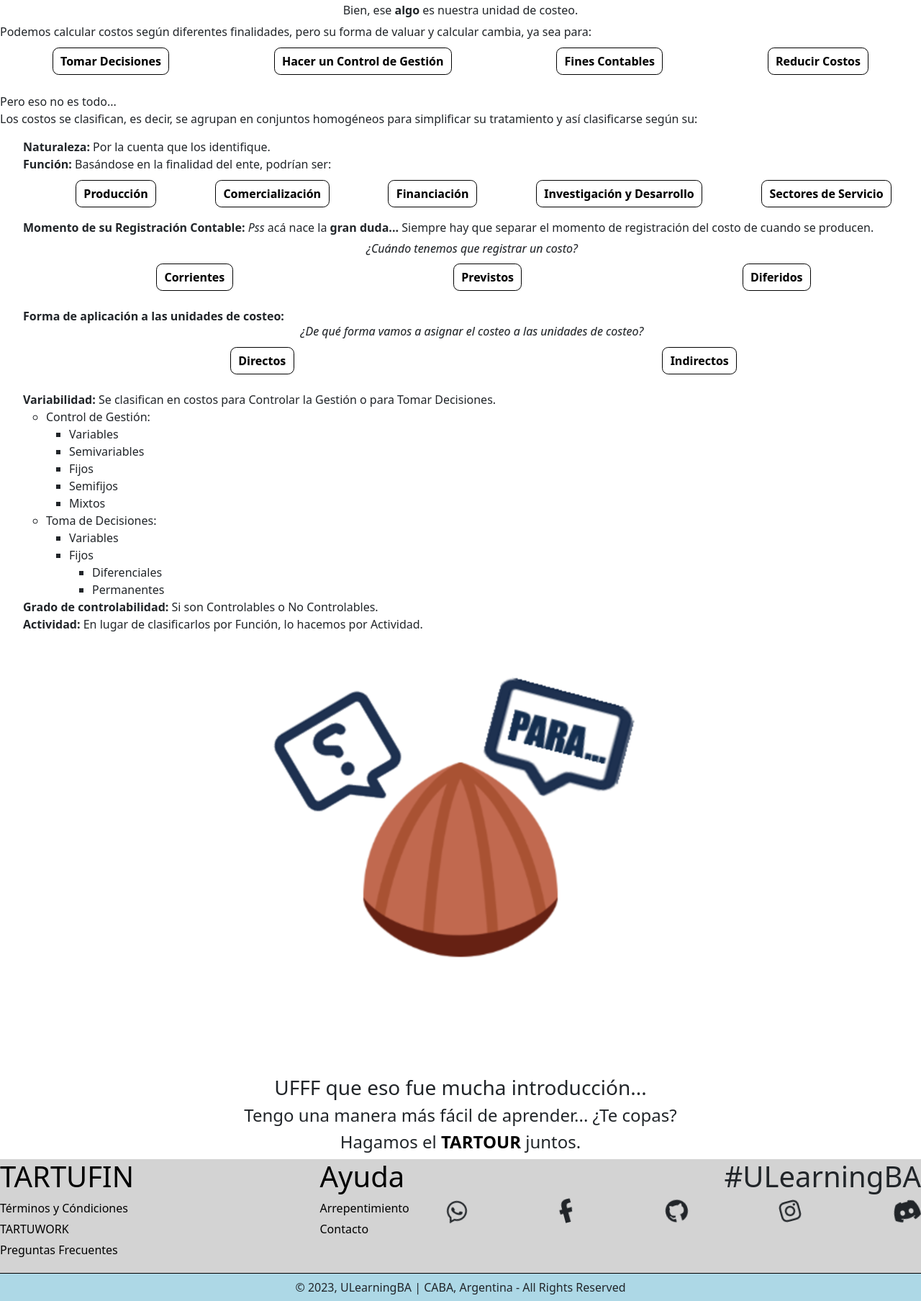
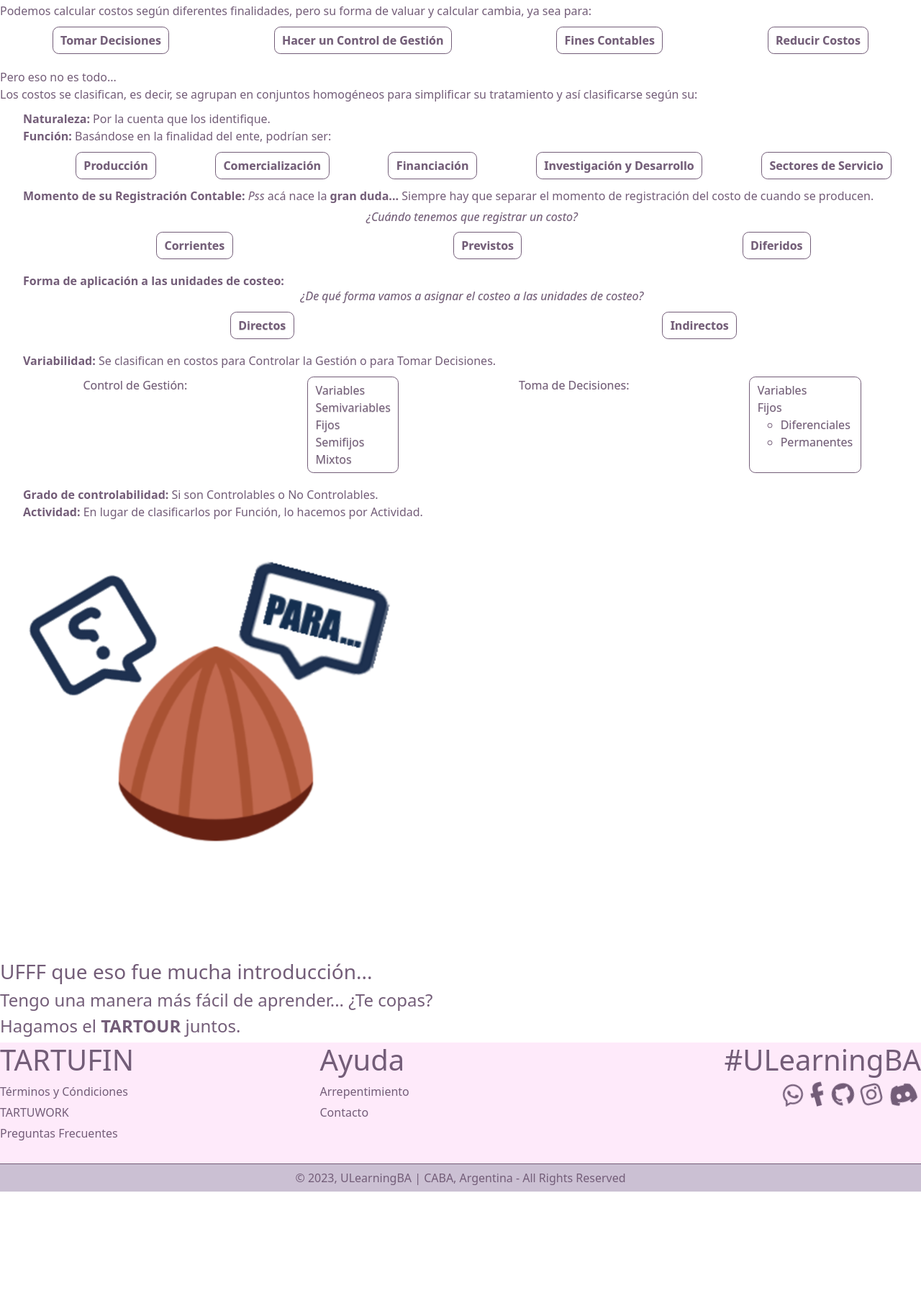
Before and after one commit to Bechu-Lamota/Tart, a plain HTML site: page index.html in a window 1280 px wide. Shown: the part 540-2347 px from the top of the page at 72% size. After the commit the page ends 2195 px from the top, so only its background shows below. Drawn offline with nearby package versions, Linux system fonts and the light colour scheme.

Commit message:
rama_central

```diff
--- a/CSS/style.css
+++ b/CSS/style.css
@@ -1,16 +1,35 @@
 * {
     margin: 0%;
     padding:0%;
+    color:  #735d78;
 }
 
+
 /*NAVBAR*/
+.nav-bar {
+    background-color: #B392AC !important;
+    opacity: 1;
+    padding: auto;
+    padding-bottom: 1px;
+    padding-top: 5px;
+    margin: auto;
+}
+
+.offcanvas-tartufin {
+    background-color:  #B392AC !important;
+    border-left: 1px #CBC0D3 !important;
+}
+
+.titulo-canvas {
+    color: #FEEAFA !important;
+    opacity: 0 !important;
+}
+
+.nb-desplegable {
+    color: white !important;
+}
+
 header div {
-    background-color:lightblue !important;
-    width: auto;
-    height: auto;
-    opacity: 1;
-    color: black !important;
-    position:static;
     top: 0;
     right: 0;
     left: 0;
@@ -24,8 +43,8 @@ header div {
 /*CAROUSEL*/
 .carousel-tartufin {
     padding-top: 10px;
-    margin-top: 30px;
-    margin-bottom: 40px;
+    margin-top: 36px;
+    margin-bottom: 20px;
     padding: auto;
 
 }
@@ -35,8 +54,7 @@ header div {
     display: flex;
     text-align: center;
     justify-content: center;
-    margin-top: 5px;
-    margin-bottom: 30px;
+    margin-bottom: 15px;
 }
 
 .presentacion-tartufin {
@@ -65,7 +83,6 @@ header div {
 .first-row .flex-row-algo{
     display: flex;
     margin-bottom: 10px;
-    border: 2px blue;
     flex-direction: row;
     text-align: center;
     justify-content: space-around;
@@ -73,12 +90,12 @@ header div {
 
 /*SEGUDA SECTION*/
 .p-clasif {
-    margin-bottom: 15px;
+    margin-bottom: 10px;
 
 }
 
 .clasificacion-1 {
-    margin-bottom: 15px;
+    margin-bottom: 10px;
     list-style: none;
 }
 
@@ -94,62 +111,62 @@ header div {
 }
 
 .td {
-    border: 1px solid black;
+    border: 1px solid  #735d78;
     border-radius: 0.55rem;
     padding: 0.38rem 0.65rem;
     list-style: none;
     text-decoration: none;
-    color: black;
+    color:  #735d78;
     text-shadow: 0px 0px 1px #d1d1d1 !important;
     background: transparent !important;
-    margin-bottom: 15px;
+    margin-bottom: 10px;
 }
 
 .hc {
-    border: 1px solid black;
+    border: 1px solid  #735d78;
     border-radius: 0.55rem;
     padding: 0.38rem 0.65rem;
     list-style: none;
     text-decoration: none;
-    color: black;
+    color:  #735d78;
     text-shadow: 0px 0px 1px #d1d1d1 !important;
     background: transparent !important;
-    margin-bottom: 15px;
+    margin-bottom: 10px;
 }
 
 .fc {
-    border: 1px solid black;
+    border: 1px solid #735d78;
     border-radius: 0.55rem;
     padding: 0.38rem 0.65rem;
     list-style: none;
     text-decoration: none;
-    color: black;
+    color:  #735d78;
     text-shadow: 0px 0px 1px #d1d1d1 !important;
     background: transparent !important;
-    margin-bottom: 15px;
+    margin-bottom: 10px;
 }
 
 .rd {
-    border: 1px solid black;
+    border: 1px solid  #735d78;
     border-radius: 0.55rem;
     padding: 0.38rem 0.65rem;
     list-style: none;
     text-decoration: none;
-    color: black;
+    color:  #735d78;
     text-shadow: 0px 0px 1px #d1d1d1 !important;
     background: transparent !important;
-    margin-bottom: 15px;
+    margin-bottom: 10px;
 }
 
 
 /*SEGUDA SECTION*/
 .p-clasif {
-      margin-bottom: 15px;
+    margin-bottom: 10px;
 
 }
 
 .clasificacion-1 {
-    margin-bottom: 15px;
+    margin-bottom: 10px;
     list-style: none;
 }
 
@@ -166,63 +183,63 @@ header div {
 }
 
 .produccion {
-    border: 1px solid black;
+    border: 1px solid  #735d78;
     border-radius: 0.55rem;
     padding: 0.38rem 0.65rem;
     list-style: none;
     text-decoration: none;
-    color: black;
+    color:  #735d78;
     text-shadow: 0px 0px 1px #d1d1d1 !important;
     background: transparent !important;
-    margin-bottom: 15px;
+    margin-bottom: 10px;
 }
 
 .comercial {
-    border: 1px solid black;
+    border: 1px solid  #735d78;
     border-radius: 0.55rem;
     padding: 0.38rem 0.65rem;
     list-style: none;
     text-decoration: none;
-    color: black;
+    color:  #735d78;
     text-shadow: 0px 0px 1px #d1d1d1 !important;
     background: transparent !important;
-    margin-bottom: 15px;
+    margin-bottom: 10px;
 }
 
 .finan {
-    border: 1px solid black;
+    border: 1px solid  #735d78;
     border-radius: 0.55rem;
     padding: 0.38rem 0.65rem;
     list-style: none;
     text-decoration: none;
-    color: black;
+    color:  #735d78;
     text-shadow: 0px 0px 1px #d1d1d1 !important;
     background: transparent !important;
-    margin-bottom: 15px;
+    margin-bottom: 10px;
 }
 
 .invydes {
-    border: 1px solid black;
+    border: 1px solid  #735d78;
     border-radius: 0.55rem;
     padding: 0.38rem 0.65rem;
     list-style: none;
     text-decoration: none;
-    color: black;
+    color:  #735d78;
     text-shadow: 0px 0px 1px #d1d1d1 !important;
     background: transparent !important;
-    margin-bottom: 15px;
+    margin-bottom: 10px;
 }
 
 .secserv {
-    border: 1px solid black;
+    border: 1px solid  #735d78;
     border-radius: 0.55rem;
     padding: 0.38rem 0.65rem;
     list-style: none;
     text-decoration: none;
-    color: black;
+    color:  #735d78;
     text-shadow: 0px 0px 1px #d1d1d1 !important;
     background: transparent !important;
-    margin-bottom: 15px;
+    margin-bottom: 10px;
 }
 
 /*MOMENTO*/
@@ -249,39 +266,39 @@ header div {
 }
 
 .cor {
-    border: 1px solid black;
+    border: 1px solid  #735d78;
     border-radius: 0.55rem;
     padding: 0.38rem 0.65rem;
     list-style: none;
     text-decoration: none;
-    color: black;
+    color:  #735d78;
     text-shadow: 0px 0px 1px #d1d1d1 !important;
     background: transparent !important;
-    margin-bottom: 15px;
+    margin-bottom: 10px;
 }
 
 .prev {
-    border: 1px solid black;
+    border: 1px solid  #735d78;
     border-radius: 0.55rem;
     padding: 0.38rem 0.65rem;
     list-style: none;
     text-decoration: none;
-    color: black;
+    color:  #735d78;
     text-shadow: 0px 0px 1px #d1d1d1 !important;
     background: transparent !important;
-    margin-bottom: 15px;
+    margin-bottom: 10px;
 }
 
 .dif {
-    border: 1px solid black;
+    border: 1px solid  #735d78;
     border-radius: 0.55rem;
     padding: 0.38rem 0.65rem;
     list-style: none;
     text-decoration: none;
-    color: black;
+    color:  #735d78;
     text-shadow: 0px 0px 1px #d1d1d1 !important;
     background: transparent !important;
-    margin-bottom: 15px;
+    margin-bottom: 10px;
 }
 
 /*FORMA*/
@@ -303,48 +320,87 @@ header div {
     padding-top: 10px;
     text-shadow: 0px 0px 1px #d1d1d1 !important;
     background: transparent !important;
-
 }
 
+/*FORMA BOX*/
+
 .Dir {
-    border: 1px solid black;
+    border: 1px solid #735d78;
     border-radius: 0.55rem;
     padding: 0.38rem 0.65rem;
     list-style: none;
     text-decoration: none;
-    color: black;
+    color: #735d78;
     text-shadow: 0.2px 0.6px 1px #d1d1d1 !important;
     background: transparent !important;
-    margin-bottom: 15px;
+    margin-bottom: 10px;
 }
 
 .Ind {
-    border: 1px solid black;
+    border: 1px solid  #735d78;
     border-radius: 0.55rem;
     padding: 0.38rem 0.65rem;
     list-style: none;
     text-decoration: none;
-    color: black;
+    color:  #735d78;
     text-shadow: 0px 0px 1px #d1d1d1 !important;
     background: transparent !important;
-    margin-bottom: 15px;
+    margin-bottom: 10px;
 }
 
+/*VARIABLE*/
+#row-total {
+    display: flex;
+    justify-content: space-around;
+    list-style: none;
+    margin-bottom: 8px;
+    padding-top: 10px;
+    text-shadow: 0px 0px 1px #d1d1d1 !important;
+    background: transparent !important;
+}
+
+/*cada item dentro de variable*/
+.vr-sm-fj-sf-mxt {
+    border: 1px solid #735d78;
+    border-radius: 0.55rem;
+    padding: 0.38rem 0.65rem;
+    list-style: none;
+    text-decoration: none;
+    color: #735d78;
+    text-shadow: 0.2px 0.6px 1px #d1d1d1 !important;
+    background: transparent !important;
+    margin-bottom: 10px;
+    text-align: none;
+}
+
+.vra-fij {
+    border: 1px solid  #735d78;
+    border-radius: 0.55rem;
+    padding: 0.38rem 0.65rem;
+    list-style: none;
+    text-decoration: none;
+    color:  #735d78;
+    text-shadow: 0px 0px 1px #d1d1d1 !important;
+    background: transparent !important;
+    margin-bottom: 10px;
+    text-align: none;
+}
+
+
 /*LINK DE REDIRECCIÓN*/
-.mucha-info {
-    display: block;
+.much-inf {
+    display: flex;
     text-align: center;
     margin-top: 9px;
     margin-bottom: 9px;
+    justify-content: center;
 }
 
 .TARTOUR-inicio {
     text-decoration: none;
-    color: black;
     margin-top: 9px;
     margin-bottom: 9px;
 }
-
 
 
 /*FOOTER*/
@@ -352,8 +408,9 @@ header div {
     display: grid;
     grid-template-columns: 2.5fr 0fr 4fr;
     grid-template-areas:
-    "Sec1 Sec2 Sec3";
-    background-color: lightgray;
+    "sec1 sec2 sec3"
+    "div1 div2 fa-2x";
+    background-color: #FEEAFA;
 
 
 }
@@ -365,29 +422,36 @@ header div {
     margin-bottom: 20px;
 }
 
+.div1 {
+    display: flex;
+    flex-direction: column;
+    align-content: center;
+    margin-bottom: 10px;
+}
+
 .ttf {
     text-decoration: none;
     list-style: none;
-    color: black;
+    color:  #735d78;
 }
 
 .tyc {
     text-decoration: none;
     list-style: none;
-    color: black;
+    color:  #735d78;
 }
 
 .ttw {
     text-decoration: none;
     list-style: none;
-    color: black;
+    color:  #735d78;
     margin-top: 5px;
 }
 
 .faq {
     text-decoration: none;
     list-style: none;
-    color: black;
+    color:  #735d78;
     margin-top: 5px;
 }
 
@@ -399,17 +463,24 @@ header div {
     margin-bottom: 20px;
 }
 
+.div2 {
+    display: flex;
+    flex-direction: column;
+    align-content: center;
+    margin-bottom: 10px;
+}
+
 .arpnt {
     text-decoration: none;
     list-style: none;
-    color: black;
+    color:  #735d78;
 
 }
 
 .ctt {
     text-decoration: none;
     list-style: none;
-    color: black;
+    color:  #735d78;
     margin-top: 5px;
 }
 
@@ -427,21 +498,43 @@ header div {
     display: flex;
     text-align: end;
     align-content: flex-end;
-    justify-content: space-between;
+    align-items: center;
+    justify-content: flex-end;
+    flex-wrap: nowrap;
+}
 
+/*ICONOS*/
+.Wapp {
+    margin-left: 5px;
+    margin-right: 5px;
 }
-/* Ahora hay que hacer el responsive
- de este fa-2x asi cuando se achica
- la pantalla queda bien.
- HAY QUE FIJARSE BIEN PARA QUE QUEDE RESPONSIVO */
+.fb {
+    margin-left: 5px;
+    margin-right: 5px;
+}
+
+.github {
+    margin-left: 5px;
+    margin-right: 5px;
+}
+
+.ig {
+    margin-left: 5px;
+    margin-right: 5px;
+}
+
+.discord {
+    margin-left: 5px;
+    margin-right: 5px;
+}
 
 /*LowContainer*/
 .CopyR {
     display: flex;
     position: relative;
     padding: 7px 10px;
-    background-color: lightblue;
-    border-top: 1px solid black;
+    background-color: #CBC0D3 ;
+    border-top: 1px solid  #735d78;
     box-sizing: inherit;
     letter-spacing: 0;
     text-align: center;
--- a/index.html
+++ b/index.html
@@ -16,30 +16,30 @@
 <!--HEADER-->
 <header>
     <div class="barra-tartufin">
-        <nav class="navbar navbar-dark bg-dark fixed-top">
+        <nav class="navbar navbar-dark bg-dark fixed-top nav-bar">
             <div class="container-fluid">
               <a class="navbar-brand" href="./index.html">TARTUFIN</a>
               <button class="navbar-toggler" type="button" data-bs-toggle="offcanvas" data-bs-target="#offcanvasDarkNavbar" aria-controls="offcanvasDarkNavbar">
                 <span class="navbar-toggler-icon"></span>
               </button>
-              <div class="offcanvas offcanvas-end text-bg-dark" tabindex="-1" id="offcanvasDarkNavbar" aria-labelledby="offcanvasDarkNavbarLabel">
+              <div class="offcanvas offcanvas-end text-bg-dark offcanvas-tartufin" tabindex="-1" id="offcanvasDarkNavbar" aria-labelledby="offcanvasDarkNavbarLabel">
                 <div class="offcanvas-header">
-                  <h5 class="offcanvas-title" id="offcanvasDarkNavbarLabel">Gestion y Costos (para contadores)
+                  <h5 class="offcanvas-title titulo-canvas" id="offcanvasDarkNavbarLabel">Gestion y Costos (para contadores)
                   </h5>
                   <button type="button" class="btn-close btn-close-white" data-bs-dismiss="offcanvas" aria-label="Close"></button>
                 </div>
                 <div class="offcanvas-body">
-                  <ul class="navbar-nav justify-content-end flex-grow-1 pe-3">
+                  <ul class="navbar-nav justify-content-end flex-grow-1 pe-3 nb-desplegable">
                     <li class="nav-item">
                       <a class="nav-link active" aria-current="page" href="./index.html">Inicio</a>
                     </li>
-                    <li class="nav-item">
+                    <li class="nav-item nv-it-1">
                       <a class="nav-link" href="./HTML/tartour.html">Tartour</a>
                     </li>
-                    <li class="nav-item">
+                    <li class="nav-item nv-it-2">
                         <a class="nav-link" href="#">Proximamente</a>
                     </li>
-                    <li class="nav-item">
+                    <li class="nav-item nv-it-3">
                         <a class="nav-link" href="#">Contacto</a>
                     </li>
                   </ul>
@@ -149,25 +149,25 @@
 
                 <!--VARIABLE-->
                 <li><strong>Variabilidad:</strong> Se clasifican en costos para Controlar la Gestión o para Tomar Decisiones.</li>
-                <ul id="row-total">
-                    <li>Control de Gestión: </li>
-                      <ul>
+                <div id="row-total">
+                    <div class="cg">Control de Gestión: </div>
+                      <div class="vr-sm-fj-sf-mxt">
                         <li>Variables</li>
                         <li>Semivariables</li>
                         <li>Fijos</li>
                         <li>Semifijos</li>
                         <li>Mixtos</li>
-                       </ul>
-                    <li>Toma de Decisiones: </li>
-                     <ul>
+                     </div>
+                    <div class="td-">Toma de Decisiones: </div>
+                     <div class="vra-fij">
                          <li>Variables</li>
                          <li>Fijos</li>
-                            <ul>
+                         <ul class="dif-perm">
                             <li>Diferenciales</li>
                             <li>Permanentes</li>
                          </ul>
-                     </ul>
-                </ul>
+                     </div>
+                </div>
                 <li><strong>Grado de controlabilidad:</strong> Si son Controlables o No Controlables.</li>
                 <li><strong>Actividad:</strong> En lugar de clasificarlos por Función, lo hacemos por Actividad.</li>
             </ul>
@@ -175,12 +175,16 @@
       </div>
 
       <!--LINK DE REDIRECCIÓN-->
-      <div class="mucha-info">
+      <div class="mucha-inf">
         <img src="./IMG/mucha info.png" alt="" >
         <h3>UFFF que eso fue mucha introducción...</h3>
         <h4>Tengo una manera más fácil de aprender... ¿Te copas?</h4>
         <h4> Hagamos el <a href="./HTML/tartour.html" class="TARTOUR-inicio"><strong>TARTOUR</strong></a> juntos.</h4>
       </div>
+
+      <!--JAVASCRIPT-->
+<script src="https://cdn.jsdelivr.net/npm/bootstrap@5.3.0-alpha1/dist/js/bootstrap.bundle.min.js" integrity="sha384-w76AqPfDkMBDXo30jS1Sgez6pr3x5MlQ1ZAGC+nuZB+EYdgRZgiwxhTBTkF7CXvN" crossorigin="anonymous"></script>
+
 </body>
 
 
@@ -189,26 +193,29 @@
 	<div class="GRID-Footer">
 		<section class="sec1">
             <a href="3" class="ttf"><h1>TARTUFIN</h1></a>
+                 <div class="div1">
 			        <a href="3" class="tyc">Términos y Cóndiciones</a>
 			        <a href="3" class="ttw">TARTUWORK</a>
                     <a href="3" class="faq">Preguntas Frecuentes</a>
+                </div>
 		</section>
 
 		<section class="sec2">
 			<h1 class="ttf">Ayuda</h1></li>
+                 <div class="div2">
 			        <a href="" class="arpnt">Arrepentimiento</a>
 			        <a href="" class="ctt">Contacto</a>
+                </div>
 		</section>
 
 		<section class="sec3">
 				<h1>#ULearningBA</h1>
-			<ul class="#Fan-Pages">
 					<div class="fa-2x">
-						<i class="fa-brands fa-whatsapp fa-shake"></i>
-						<i class="fa-brands fa-facebook-f fa-shake"></i>
-                        <i class="fa-brands fa-github fa-shake"></i>
-                        <i class="fa-brands fa-instagram fa-shake"></i>
-                        <i class="fa-brands fa-discord fa-shake"></i>
+						<i class="Wapp fa-brands fa-whatsapp fa-shake"></i>
+						<i class="fb fa-brands fa-facebook-f fa-shake"></i>
+                        <i class="github fa-brands fa-github fa-shake"></i>
+                        <i class="ig fa-brands fa-instagram fa-shake"></i>
+                        <i class="discord fa-brands fa-discord fa-shake"></i>
                      </div>
 			</section>
 	</div>
@@ -219,7 +226,4 @@
 	</div>
 </footer>
 
-<!--JAVASCRIPT-->
-<script src="https://cdn.jsdelivr.net/npm/bootstrap@5.3.0-alpha1/dist/js/bootstrap.bundle.min.js" integrity="sha384-w76AqPfDkMBDXo30jS1Sgez6pr3x5MlQ1ZAGC+nuZB+EYdgRZgiwxhTBTkF7CXvN" crossorigin="anonymous"></script>
-
 </html>
```
Also changed, not shown: HTML/tartour.html (+48 -15 lines). Lines whose indentation alone changed are shown as unchanged.
